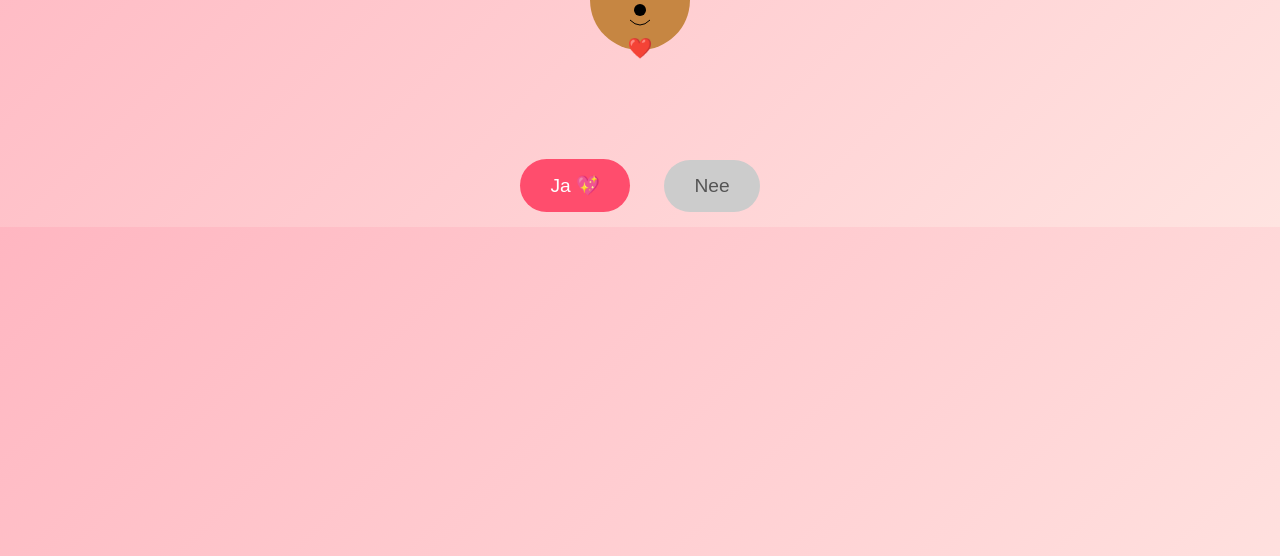
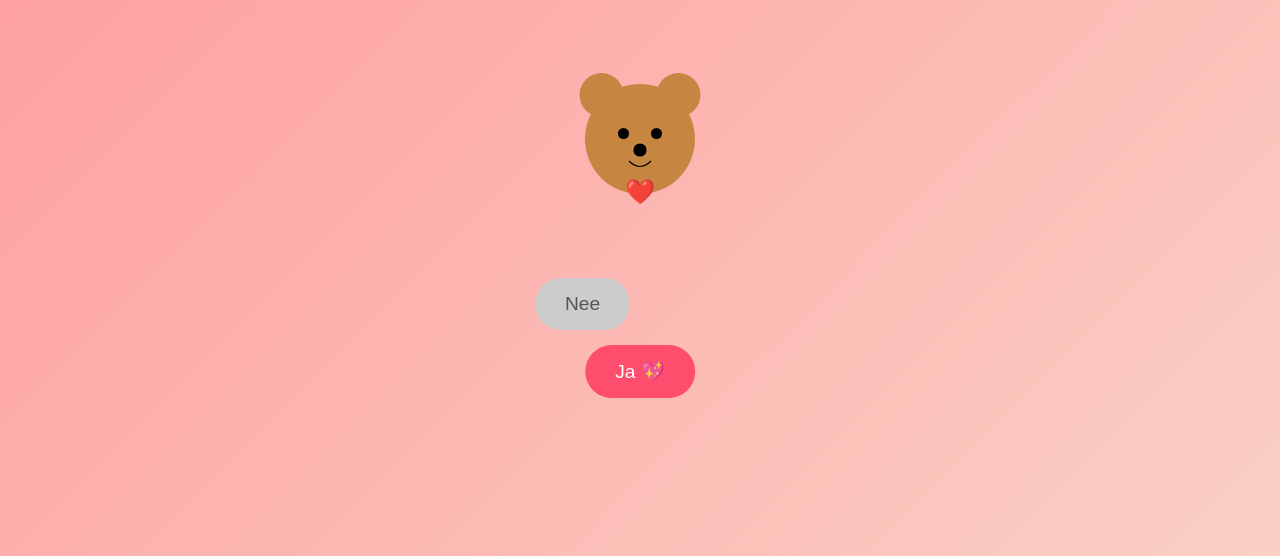
Before and after one commit to leonclaessen4-ship-it/Valentijn-2026, a plain HTML site: page index.html in a window 1280 px wide. Shown: the part 244-800 px from the top of the page. Drawn offline with Linux system fonts and the light colour scheme.

Commit message:
index.html

```diff
--- a/index.html
+++ b/index.html
@@ -2,60 +2,81 @@
 <html lang="nl">
 <head>
 <meta charset="UTF-8">
+<meta name="viewport" content="width=device-width, initial-scale=1.0">
 <title>Valentijn 💖</title>
+
 <style>
     body {
         margin: 0;
         font-family: 'Arial', sans-serif;
-        background: linear-gradient(135deg, #ffb6c1, #ffe4e1);
+        background: linear-gradient(135deg, #ff9a9e, #fad0c4);
         text-align: center;
         overflow: hidden;
     }
 
     h1 {
-        margin-top: 40px;
+        margin-top: 30px;
         color: #b3003b;
-        font-size: 2.5em;
+        font-size: clamp(1.8rem, 5vw, 2.5rem);
+        padding: 0 10px;
     }
 
-    .container {
-        margin-top: 30px;
+    .page {
+        display: none;
+        min-height: 100vh;
+        padding: 20px;
+        box-sizing: border-box;
+    }
+
+    .active {
+        display: flex;
+        flex-direction: column;
+        align-items: center;
+        justify-content: center;
+    }
+
+    svg {
+        width: min(220px, 70vw);
+        margin: 20px 0;
+    }
+
+    .buttons {
+        position: relative;
+        width: 100%;
+        height: 160px;
+        max-width: 350px;
     }
 
     button {
         font-size: 1.2em;
         padding: 15px 30px;
-        margin: 15px;
         border: none;
         border-radius: 30px;
         cursor: pointer;
+        position: absolute;
     }
 
     .yes {
         background-color: #ff4d6d;
         color: white;
+        left: 50%;
+        transform: translateX(-50%);
+        bottom: 20px;
     }
 
     .no {
         background-color: #ccc;
         color: #555;
+        left: 20%;
+        top: 20px;
     }
 
-    .page {
-        display: none;
-    }
-
-    .active {
-        display: block;
-    }
-
-    /* Confetti hartjes */
+    /* Hartjes confetti */
     .heart {
         position: fixed;
         top: -10px;
         font-size: 20px;
         animation: fall linear forwards;
-        color: #ff3366;
         pointer-events: none;
     }
 
@@ -66,12 +87,13 @@
         }
     }
 
-    svg {
-        width: 200px;
-        margin: 20px;
+    p {
+        font-size: 1.3em;
+        color: #b3003b;
     }
 </style>
 </head>
+
 <body>
 
 <!-- PAGINA 1 -->
@@ -83,57 +105,67 @@
         <circle cx="100" cy="110" r="50" fill="#c68642"/>
         <circle cx="65" cy="70" r="20" fill="#c68642"/>
         <circle cx="135" cy="70" r="20" fill="#c68642"/>
-        <circle cx="85" cy="105" r="5" fill="#000"/>
-        <circle cx="115" cy="105" r="5" fill="#000"/>
-        <circle cx="100" cy="120" r="6" fill="#000"/>
+        <circle cx="85" cy="105" r="5"/>
+        <circle cx="115" cy="105" r="5"/>
+        <circle cx="100" cy="120" r="6"/>
         <path d="M90 130 Q100 140 110 130" stroke="#000" fill="none"/>
-        <text x="100" y="165" text-anchor="middle" font-size="20">❤️</text>
+        <text x="100" y="165" text-anchor="middle" font-size="22">❤️</text>
     </svg>
 
-    <div class="container">
+    <div class="buttons">
         <button class="yes" onclick="sayYes()">Ja 💖</button>
-        <button class="no">Nee</button>
+        <button class="no" id="noBtn">Nee</button>
     </div>
 </div>
 
 <!-- PAGINA 2 -->
 <div id="page2" class="page">
-    <h1>Yaaaay! 💘</h1>
+    <h1>Yaaaay 💘</h1>
 
-    <!-- Twee beertjes -->
     <svg viewBox="0 0 400 200">
-        <!-- Links -->
         <circle cx="130" cy="110" r="45" fill="#c68642"/>
         <circle cx="100" cy="75" r="18" fill="#c68642"/>
         <circle cx="160" cy="75" r="18" fill="#c68642"/>
 
-        <!-- Rechts -->
         <circle cx="270" cy="110" r="45" fill="#c68642"/>
         <circle cx="240" cy="75" r="18" fill="#c68642"/>
         <circle cx="300" cy="75" r="18" fill="#c68642"/>
 
-        <!-- Hartje -->
-        <text x="200" y="150" text-anchor="middle" font-size="30">💖</text>
+        <text x="200" y="155" text-anchor="middle" font-size="30">💖</text>
     </svg>
 
-    <p style="font-size:1.3em; color:#b3003b;">Beste valentijn ooit 🥰</p>
+    <p>Beste valentijn ooit 🥰</p>
 </div>
 
 <script>
+const noBtn = document.getElementById("noBtn");
+
+function moveNoButton() {
+    const maxX = window.innerWidth - noBtn.offsetWidth;
+    const maxY = window.innerHeight - noBtn.offsetHeight;
+
+    const x = Math.random() * maxX;
+    const y = Math.random() * maxY;
+
+    noBtn.style.left = x + "px";
+    noBtn.style.top = y + "px";
+}
+
+// Voor muis EN touch
+noBtn.addEventListener("mouseenter", moveNoButton);
+noBtn.addEventListener("touchstart", moveNoButton);
+
 function sayYes() {
-    // confetti
     for (let i = 0; i < 40; i++) {
         const heart = document.createElement("div");
         heart.className = "heart";
-        heart.innerHTML = "💗";
+        heart.innerHTML = ["💖","💗","💘"][Math.floor(Math.random()*3)];
         heart.style.left = Math.random() * 100 + "vw";
         heart.style.animationDuration = (2 + Math.random() * 3) + "s";
         document.body.appendChild(heart);
-
         setTimeout(() => heart.remove(), 5000);
     }
 
-    // naar pagina 2
     setTimeout(() => {
         document.getElementById("page1").classList.remove("active");
         document.getElementById("page2").classList.add("active");
```
